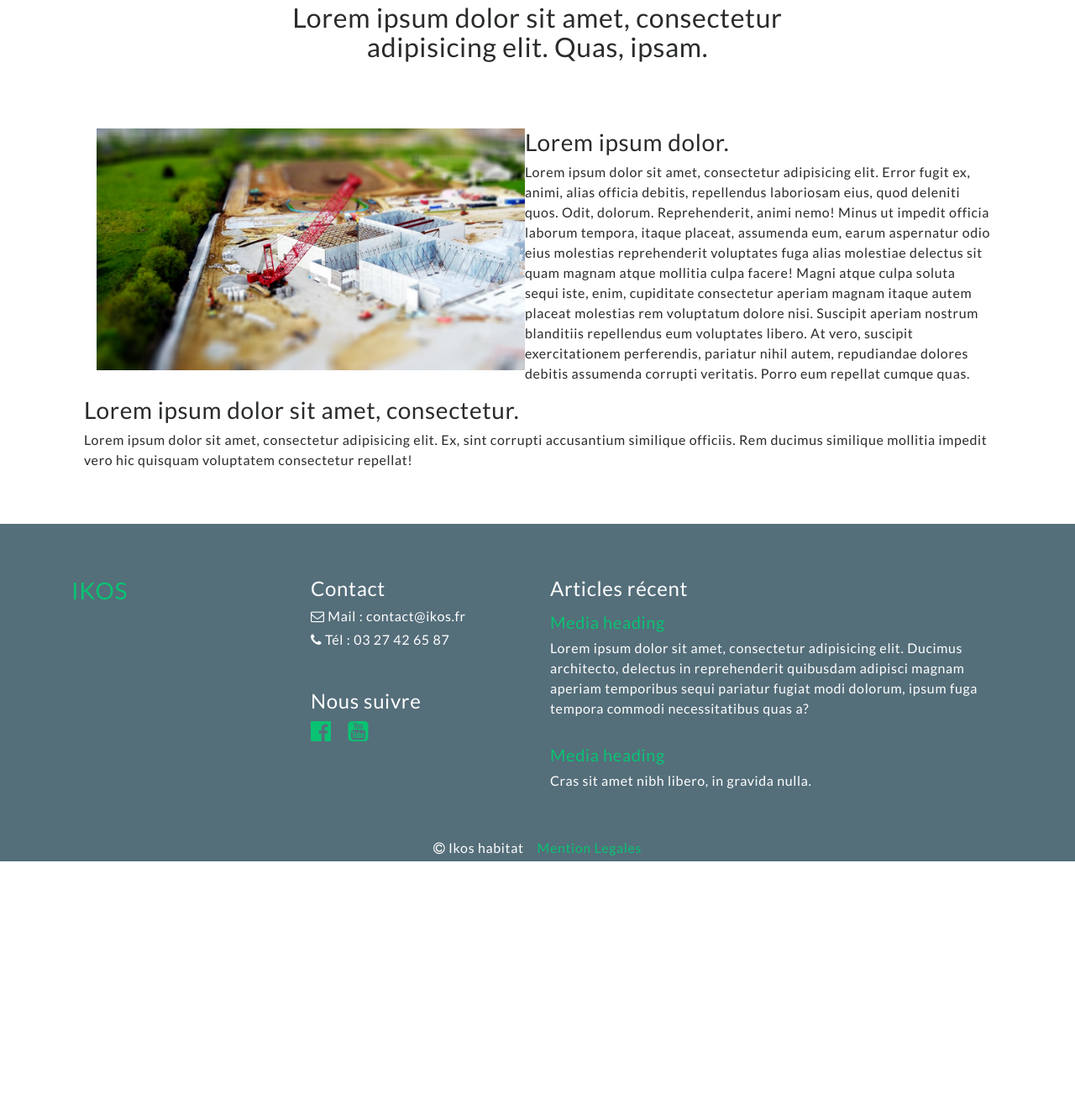
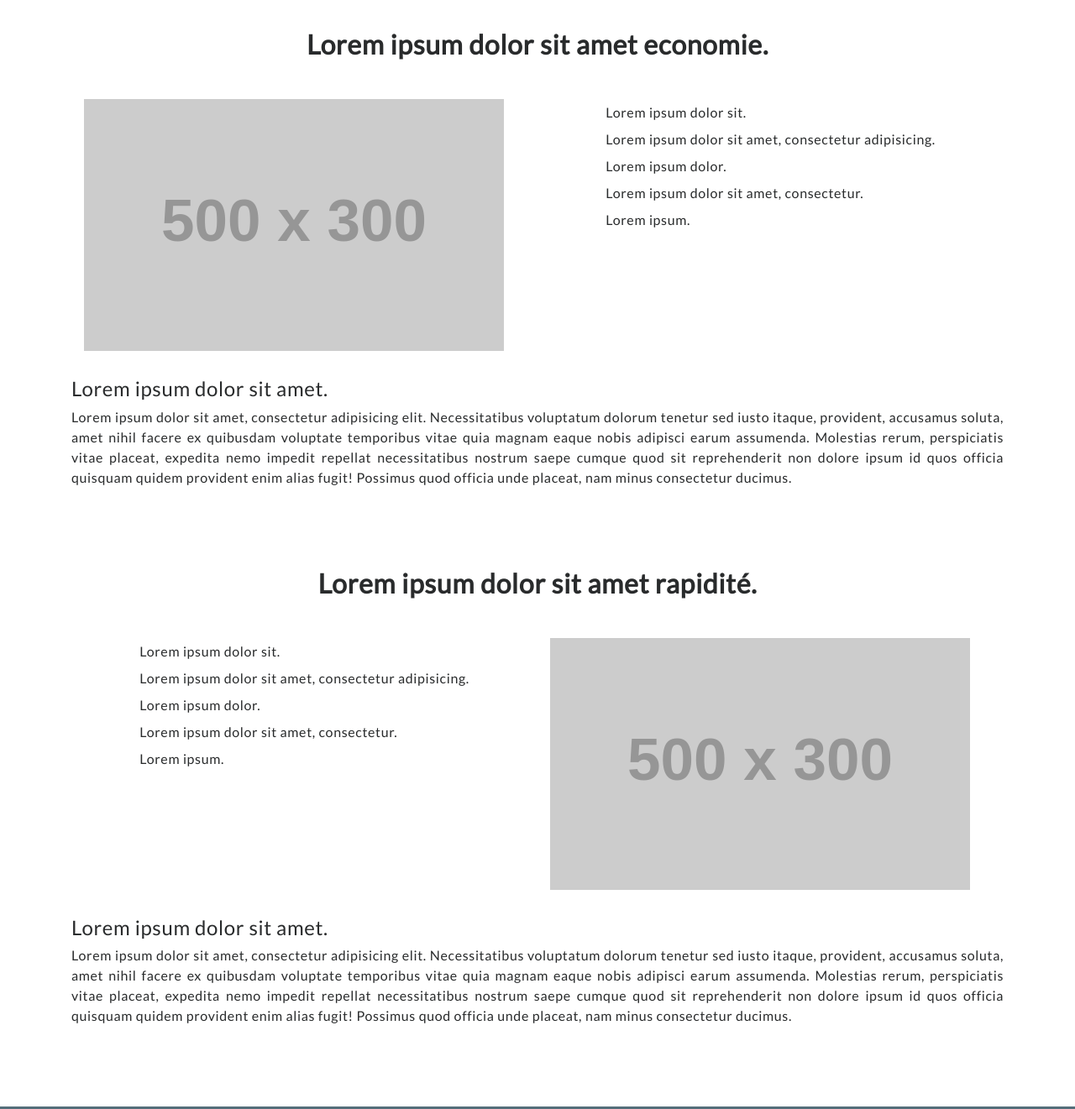
Before and after one commit to irested/ikos_html, a plain HTML site: page solution.html in a window 1280 px wide. Shown: the part 541-1862 px from the top of the page at 84% size. Before the commit the page ends 1567 px from the top, so only its background shows below. Drawn offline with Linux system fonts and the light colour scheme; placeholder pictures from the web are drawn by us.

Commit message:
Solution layout + style

```diff
--- a/css/style.css
+++ b/css/style.css
@@ -22,6 +22,10 @@ body {
 .nav-primary {
   border-bottom: 1px solid #ddd;
   border-radius: 0;
+}
+
+.nav-primary .navbar-toggler {
+  padding: .45rem 0rem !important;
 }
 
 .nav-primary .navbar-light .navbar-toggler {
@@ -115,10 +119,6 @@ body {
   margin-bottom: 2rem;
 }
 
-
-/*END GENERAL*/
-
-
 /* JUMBOTRON */
 
 #jumb-home-custom {
@@ -127,7 +127,7 @@ body {
   margin-top: 56px;
   margin-bottom: 0;
   min-height: 55vh;
-  background-image: url(/img/jumb_home.jpeg);
+  background-image: url(../img/jumb_home.jpeg);
   background-position: center;
   background-size: cover;
   background-repeat: no-repeat;
@@ -137,7 +137,7 @@ body {
   margin-top: 56px;
   margin-bottom: 0;
   min-height: 55vh;
-  background-image: url(/img/jumb_bg.jpeg);
+  background-image: url(../img/jumb_bg.jpeg);
   background-position: center;
   background-size: cover;
   background-repeat: no-repeat;
@@ -166,6 +166,8 @@ body {
   background: #08B268;
 }
 
+/*END GENERAL*/
+
 #main-video {
   position: absolute;
   top: 50%;
@@ -180,10 +182,12 @@ body {
 }
 
 
+/* +++ HOMEPAGE +++ */
+
 /* FEATURED */
 
 #featured {
-  padding: 2rem 0 2rem 0;
+  padding: 3.5rem 0;
   background-color: whitesmoke;
 }
 
@@ -194,6 +198,7 @@ body {
 }
 
 #featured p {
+  font-size: 15px;
   text-align: center;
 }
 
@@ -203,7 +208,7 @@ body {
 .present-content1,
 .present-content2,
 .present-content3 {
-  padding: 3rem 0 3rem 0;
+  padding: 5rem 0 5rem 0;
   opacity: 0;
 }
 
@@ -299,18 +304,35 @@ body {
   background-color: transparent;
   color: #666;
 }
+/* +++ END +++ */
 
-/* SOLUTION PAGE */
+/* +++ SOLUTION PAGE +++ */
 
-#procede {
-  padding: 3rem 0;
+#oursolution h2 {
+  margin-bottom: 3rem;
+  font-weight: 600;
 }
 
-#procede h2 {
-  margin-bottom: 5rem;
+#oursolution ul {
+  list-style-type: none;
+  padding: 0;
+  line-height: 2;
 }
 
-/* ARTICLE PAGE */
+#solution-eco {
+  padding: 5rem 0 2.5rem 0;
+}
+
+#eco-detail, #fast-detail {
+  padding-top: 2rem;
+}
+
+#solution-fast {
+  padding: 2.5rem 0 5rem 0;
+}
+/* +++ END +++*/
+
+/* +++ ARTICLE PAGE +++ */
 
 .article {
   margin-top: 61px;
@@ -343,9 +365,9 @@ body {
   background-color: #08b268;
   color: white;
 }
+/* +++ END +++ */
 
-
-/* ABOUT US PAGE */
+/* +++ ABOUT US PAGE +++ */
 
 #our-mission {
   margin-top: 90px;
@@ -409,9 +431,9 @@ body {
 .leader h3 {
   font-size: 20px;
 }
+/* +++ END +++ */
 
-
-/* CONTACT PAGE */
+/* +++ CONTACT PAGE +++ */
 
 .contact {
   margin-top: 61px;
@@ -458,8 +480,9 @@ body {
 .maps iframe {
   width: 100%;
 }
+/* +++ END +++ */
 
-/* DEVIS PAGE */
+/* +++ DEVIS PAGE +++ */
 
 #devis {
   margin-top: 61px;
@@ -474,7 +497,7 @@ body {
   font-weight: 600;
   font-size: 32px;
 }
-
+/* +++ END +++ */
 
 /* MEDIA */
 
@@ -499,12 +522,21 @@ body {
   .maps {
     margin-bottom: 2rem;
   }
+
+  #oursolution ul {
+    margin-top: 1rem;
+    text-align: center;
+  }
 }
 
 @media (max-width: 991px) {
 
   #navbarSupportedContent {
     text-align: center;
+  }
+
+  .cta-nav {
+    margin-left: -15px;
   }
 
   #presentation ul {
@@ -519,21 +551,28 @@ body {
     text-align: center;
     margin-bottom: 2rem;
   }
-
+/* == to discuss ==
   .list-icon-1:before,
   .list-icon-2:before,
   .list-icon-3:before,
-  .list-icon-4:before { /*list-icon-2 3 4 ect*/
+  .list-icon-4:before {
     display: block;
     height: 40px;
     content: "\f015";
     font-size: 1.75rem;
     font-family: FontAwesome;
   }
-
+*/
   .present-text h2 {
     margin-top: 1rem !important;
   }
+
+  #eco-detail, #fast-detail {
+    text-align: justify;
+  }
+}
+#eco-detail, #fast-detail {
+  text-align: justify;
 }
 
 @media (min-width: 768px) {
@@ -543,7 +582,8 @@ body {
 }
 
 @media (min-width: 992px) {
-  .list-icon{
+
+/*.list-icon { == to discuss ==
   position: relative;
 }
 
@@ -558,6 +598,6 @@ body {
   content: "\f015";
   font-size: 1.75rem;
   font-family: FontAwesome;
-}
+}*/
 
 }
--- a/solution.html
+++ b/solution.html
@@ -6,7 +6,7 @@
   <title>ikos</title>
   <meta name="viewport" content="width=device-width, initial-scale=1">
   <link href="https://fonts.googleapis.com/css?family=Lato" rel="stylesheet">
-  <link rel="stylesheet" type="text/css" href="https://maxcdn.bootstrapcdn.com/font-awesome/4.7.0/css/font-awesome.min.css">
+  <link rel="stylesheet" type="text/css" href="css/font-awesome.min.css">
   <link rel="stylesheet" href="css/bootstrap.min.css">
   <link rel="stylesheet" href="css/animate.css">
   <link rel="stylesheet" type="text/css" href="css/style.css">
@@ -18,7 +18,7 @@
     <!-- NAV -->
     <div class="bg-faded fixed-top nav-primary">
       <div class="container">
-        <!--
+        <!-- == to discuss ==
         <div class="fast-contact">
         <div class="row justify-content-between">
         <div class="fast-tel col-3">
@@ -64,26 +64,49 @@
     <a href="#" class="btn btn-success btn-lg cta-jumb" role="button">Demander un devis</a>
   </div>
 </div>
-<section class="solution">
+<section id="oursolution">
   <div class="container">
-    <div id="procede">
-      <div class="d-flex flex-row justify-content-center procede-title">
-        <h2 class="col-sm-12 col-md-10 col-lg-8 text-center">Lorem ipsum dolor sit amet, consectetur adipisicing elit. Quas, ipsam.</h2>
-      </div>
-      <div class="d-flex flex-row flex-wrap">
-        <div class="col-12">
-          <div class="img-solution col-md-6 col-sm-12">
-            <img class="img-fluid pull-left" src="img/present_struct.jpeg" alt="">
-          </div>
-          <h3>Lorem ipsum dolor.</h3>
-          <p>Lorem ipsum dolor sit amet, consectetur adipisicing elit. Error fugit ex, animi, alias officia debitis, repellendus laboriosam eius, quod deleniti quos. Odit, dolorum. Reprehenderit, animi nemo! Minus ut impedit officia laborum tempora, itaque placeat, assumenda eum, earum aspernatur odio eius molestias reprehenderit voluptates fuga alias molestiae delectus sit quam magnam atque mollitia culpa facere! Magni atque culpa soluta sequi iste, enim, cupiditate consectetur aperiam magnam itaque autem placeat molestias rem voluptatum dolore nisi. Suscipit aperiam nostrum blanditiis repellendus eum voluptates libero. At vero, suscipit exercitationem perferendis, pariatur nihil autem, repudiandae dolores debitis assumenda corrupti veritatis. Porro eum repellat cumque quas.</p>
+    <div id="solution-eco">
+      <h2 class="solution-title text-center">Lorem ipsum dolor sit amet economie.</h2>
+      <div class="d-flex flex-row flex-wrap justify-content-center">
+        <div class="col-md-6 col-sm-12">
+          <img class="img-fluid" src="http://via.placeholder.com/500x300" alt="">
         </div>
-        <div class="col-12">
-          <h3>Lorem ipsum dolor sit amet, consectetur.</h3>
-          <p>Lorem ipsum dolor sit amet, consectetur adipisicing elit. Ex, sint corrupti accusantium similique officiis. Rem ducimus similique mollitia impedit vero hic quisquam voluptatem consectetur repellat!</p>
+        <div class="d-flex flex-column align-items-center col-md-6">
+          <ul>
+            <li>Lorem ipsum dolor sit.</li>
+            <li>Lorem ipsum dolor sit amet, consectetur adipisicing.</li>
+            <li>Lorem ipsum dolor.</li>
+            <li>Lorem ipsum dolor sit amet, consectetur.</li>
+            <li>Lorem ipsum.</li>
+          </ul>
         </div>
       </div>
+      <div id="eco-detail">
+        <h4>Lorem ipsum dolor sit amet.</h4>
+        <p>Lorem ipsum dolor sit amet, consectetur adipisicing elit. Necessitatibus voluptatum dolorum tenetur sed iusto itaque, provident, accusamus soluta, amet nihil facere ex quibusdam voluptate temporibus vitae quia magnam eaque nobis adipisci earum assumenda. Molestias rerum, perspiciatis vitae placeat, expedita nemo impedit repellat necessitatibus nostrum saepe cumque quod sit reprehenderit non dolore ipsum id quos officia quisquam quidem provident enim alias fugit! Possimus quod officia unde placeat, nam minus consectetur ducimus.</p>
+      </div>
     </div>
+    <div id="solution-fast">
+      <h2 class="solution-title text-center">Lorem ipsum dolor sit amet rapidité.</h2>
+      <div class="d-flex flex-row flex-wrap-reverse justify-content-center">
+        <div class="d-flex flex-column align-items-center col-md-6">
+          <ul>
+            <li>Lorem ipsum dolor sit.</li>
+            <li>Lorem ipsum dolor sit amet, consectetur adipisicing.</li>
+            <li>Lorem ipsum dolor.</li>
+            <li>Lorem ipsum dolor sit amet, consectetur.</li>
+            <li>Lorem ipsum.</li>
+          </ul>
+        </div>
+        <div class="col-md-6 col-sm-12">
+          <img class="img-fluid" src="http://via.placeholder.com/500x300" alt="">
+        </div>
+      </div>
+      <div id="fast-detail">
+        <h4>Lorem ipsum dolor sit amet.</h4>
+        <p>Lorem ipsum dolor sit amet, consectetur adipisicing elit. Necessitatibus voluptatum dolorum tenetur sed iusto itaque, provident, accusamus soluta, amet nihil facere ex quibusdam voluptate temporibus vitae quia magnam eaque nobis adipisci earum assumenda. Molestias rerum, perspiciatis vitae placeat, expedita nemo impedit repellat necessitatibus nostrum saepe cumque quod sit reprehenderit non dolore ipsum id quos officia quisquam quidem provident enim alias fugit! Possimus quod officia unde placeat, nam minus consectetur ducimus.</p>
+      </div>
   </div>
 </section>
 <footer class="footer footer-cust">
@@ -94,20 +117,20 @@
 
       </div>
       <div class="footer-contact-follow col-lg-3 col-md-4">
-        <div class="contact-content mg-bot-3">
+        <div class="contact-content">
           <h4>Contact</h4>
           <p><i class="fa fa-envelope-o" aria-hidden="true"></i> Mail : contact@ikos.fr</p>
-          <p class="mg-bot-2"><i class="fa fa-phone" aria-hidden="true"></i> Tél : 03 27 42 65 87</p>
+          <p><i class="fa fa-phone" aria-hidden="true"></i> Tél : 03 27 42 65 87</p>
 
         </div>
-        <div class="follow-content mg-bot-3">
+        <div class="follow-content">
           <h4>Nous suivre</h4>
           <a href="#"><i class="fa fa-facebook-official follow" aria-hidden="true"></i></a>
           <a href="#"><i class="fa fa-youtube-square follow ml-3" aria-hidden="true"></i></a>
         </div>
       </div>
       <div class="recent-post col-md-6 col-lg-6">
-        <h4>Articles récent</h4>
+        <h4>Article récent</h4>
         <div class="d-flex flex-column recent-post-content">
           <div class="media">
             <div class="media-body">
```
